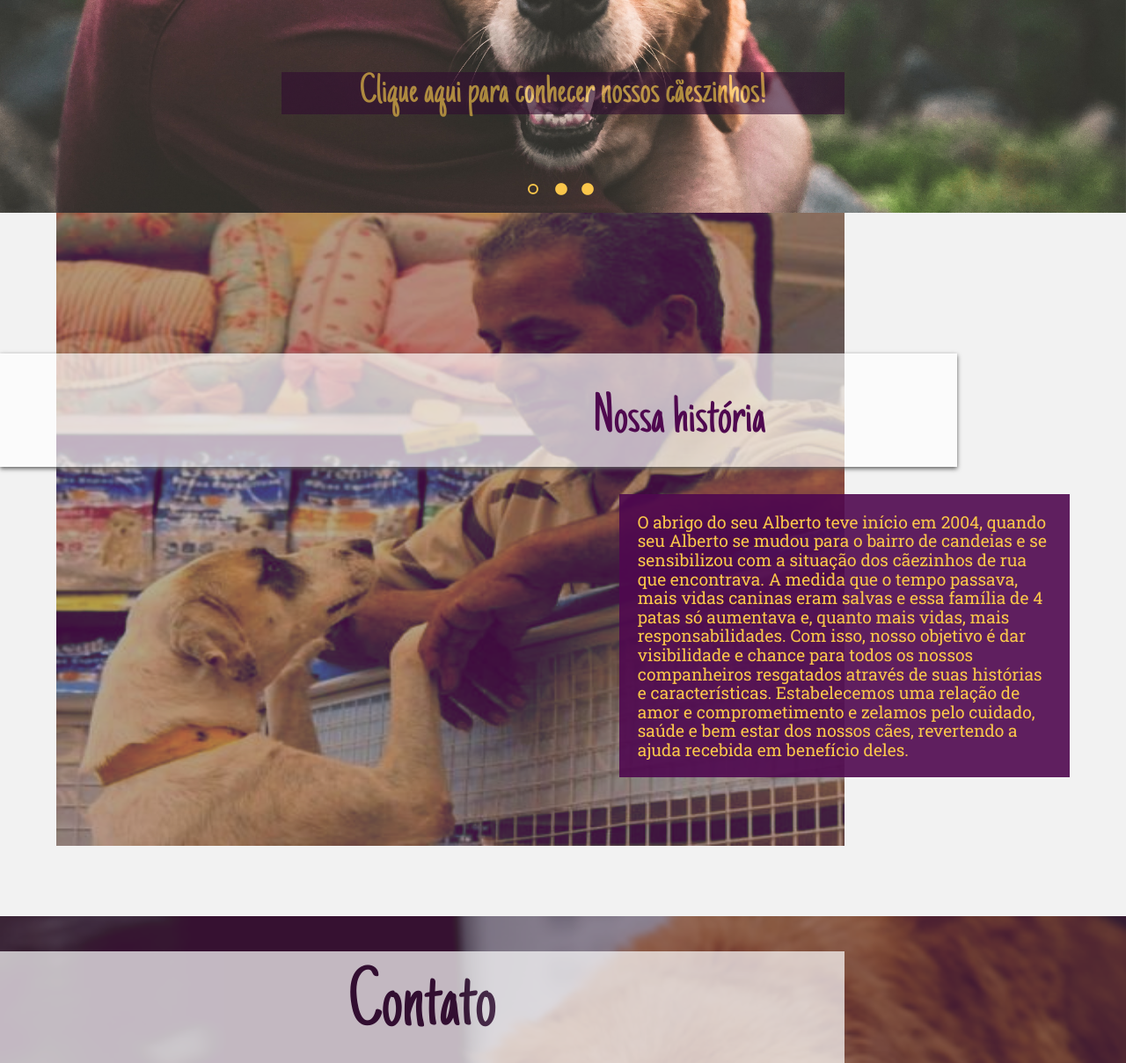
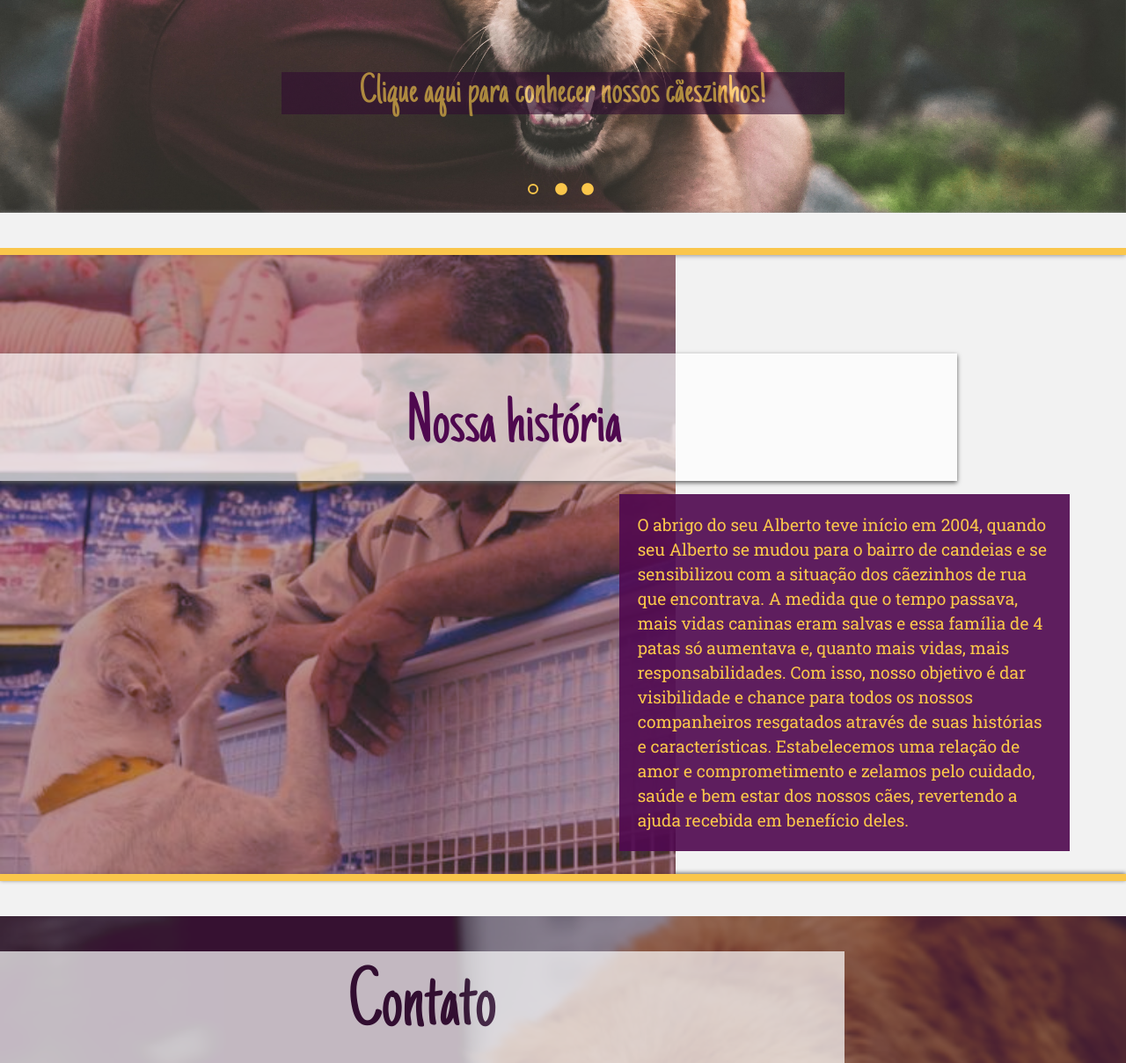
Before and after one commit to citi-onboarding/Abrigo, a Django app: page / in a window 1280 px wide. Shown: the part 558-1767 px from the top of the page at 88% size. Run offline with Django 3.2, Linux system fonts and the light colour scheme; some libraries are stand-ins or nearby versions.

Commit message:
bugs da nossa historia corrigidos e adicionado as divisorias

```diff
--- a/static/css/mediaquery-ns.css
+++ b/static/css/mediaquery-ns.css
@@ -1,21 +1,22 @@
 @media only screen and (min-width: 600px){
     #ns-foto{
-        height: 90vh;
-        width: 70vw;
-        background-color: rgba(79, 8, 79, 0.9);
-        filter: brightness(0.8)
+        margin-left: 0;
+        margin-top: 0;
+        height: 88vh;
+        width: 60vw;
+        background-color: rgba(79, 8, 79, 0.4);
     }
     #ns-foto img{
-        height: 90vh;
-        width: 70vw;
+        height: 88vh;
+        width: 60vw;
     }
     #ns-titulo{
         width: 85%;
         text-align: end;
     }
     #ns-titulo h1{
-        margin: 4% 20% 2% 0;
-        font-size: 4rem;
+        margin: 4% 35% 2% 0;
+        font-size: 5rem;
     }
     .nossahistoria{
         background-color: rgba(128, 128, 128, 0.1);
@@ -30,4 +31,24 @@
         font-size: 1.2rem;
         padding: 1.3rem;
     }
+    .ns-divisor-top{
+        display: block;
+        width: 100%;
+        height: 5vh;
+        border-bottom: 1vh solid  #FAC64B;
+        -webkit-box-shadow: 0px 1px 5px 0px rgba(153,153,153,1);
+        -moz-box-shadow: 0px 1px 5px 0px rgba(153,153,153,1);
+        box-shadow: 0px 1px 5px 0px rgba(153,153,153,1);
+    }
+    .ns-divisor-bot{
+        display: block;
+        width: 100%;
+        border-top: 1vh solid  #FAC64B;
+        -webkit-box-shadow: 0px -1px 5px 0px rgba(105,105,105,1);
+        -moz-box-shadow: 0px -1px 5px 0px rgba(105,105,105,1);
+        box-shadow: 0px -1px 5px 0px rgba(105,105,105,1);
+    }
+    .ns-divisao{
+        display: none;
+    }
 }
--- a/static/css/ns.css
+++ b/static/css/ns.css
@@ -5,23 +5,24 @@
 
 #ns-foto{
     position: relative;
+    margin-top: 1vh;
     margin-left: 5vw;
     height: 50vh;
     width: 90vw;
     isolation: isolate;
-    background-color: #4F084F;
+    background-color: rgba(79, 8, 79, 0.35);
 }
 
 #ns-foto img{
     height: 50vh;
     width: 90vw;
     opacity: 0.8;
-    mix-blend-mode: lighten;
+    mix-blend-mode: darken;
 }
 
 #ns-texto{
     position: absolute;
-    top: 35%;
+    top: 33%;
     left: 11%;
     background: rgba(79, 8, 79, 0.9);
     color: #FAC64B;
@@ -31,10 +32,10 @@
 
 #ns-texto p{
     font-family: 'Roboto Slab', serif;
-    font-size: 1rem;
+    font-size: 0.75rem;
     font-weight: normal;
-    padding: 0.5rem;
-    line-height: 2.7vh;
+    padding: 4vw;
+    line-height: 3.5vh;
 }
 
 #ns-titulo{
@@ -61,3 +62,27 @@
     position: relative;
     height: 100vh;
 }
+
+.ns-divisor-top{
+    display: none;
+}
+
+.ns-divisor-bot{
+    display: none;
+}
+
+.ns-divisao{
+    width: 100%;
+    display: flex;
+    position: absolute;
+    top: 96vh;
+    justify-content: space-between;
+    align-items: center;
+    height: 3vh;
+}
+
+.ns-linha-divisora{
+    width: 40%;
+    background-color: #4F084F;
+    height: 1vh;
+}
--- a/templates/home_page/nossahistoria.html
+++ b/templates/home_page/nossahistoria.html
@@ -1,6 +1,8 @@
 {% load static %}
 
 <section class="nossahistoria">
+    <div class="ns-divisor-top">
+    </div>
     <div id="ns-foto">
         <img src="{% static 'images/seualberto.jpg' %}" alt="">
     </div>
@@ -12,6 +14,14 @@
             O abrigo do seu Alberto teve início em 2004, quando seu Alberto se mudou para o bairro de candeias e se sensibilizou com a situação dos cãezinhos de rua que encontrava. A medida que o tempo passava, mais vidas caninas eram salvas e essa família de 4 patas só aumentava e, quanto mais vidas, mais responsabilidades. Com isso, nosso objetivo é dar visibilidade e chance para todos os nossos companheiros resgatados através de suas histórias e características. Estabelecemos uma relação de amor e comprometimento e zelamos pelo cuidado, saúde e bem estar dos nossos cães, revertendo a ajuda recebida em benefício deles.
         </p>
     </div>
-
+    <div class="ns-divisor-bot">
+    </div>
+    <div class="ns-divisao">
+        <div class="ns-linha-divisora"></div>
+        <div>
+            <img src="{% static 'images/dog-with-square-head-shape (1)@3x.png' %}" alt="" width="30px" height="30px">
+        </div>
+        <div class="ns-linha-divisora"></div>
+    </div>
 
 </section>
```
Also changed, not shown: static/images/dog-with-square-head-shape (1).png (added), static/images/dog-with-square-head-shape (1)@2x.png (added), static/images/dog-with-square-head-shape (1)@3x.png (added).
